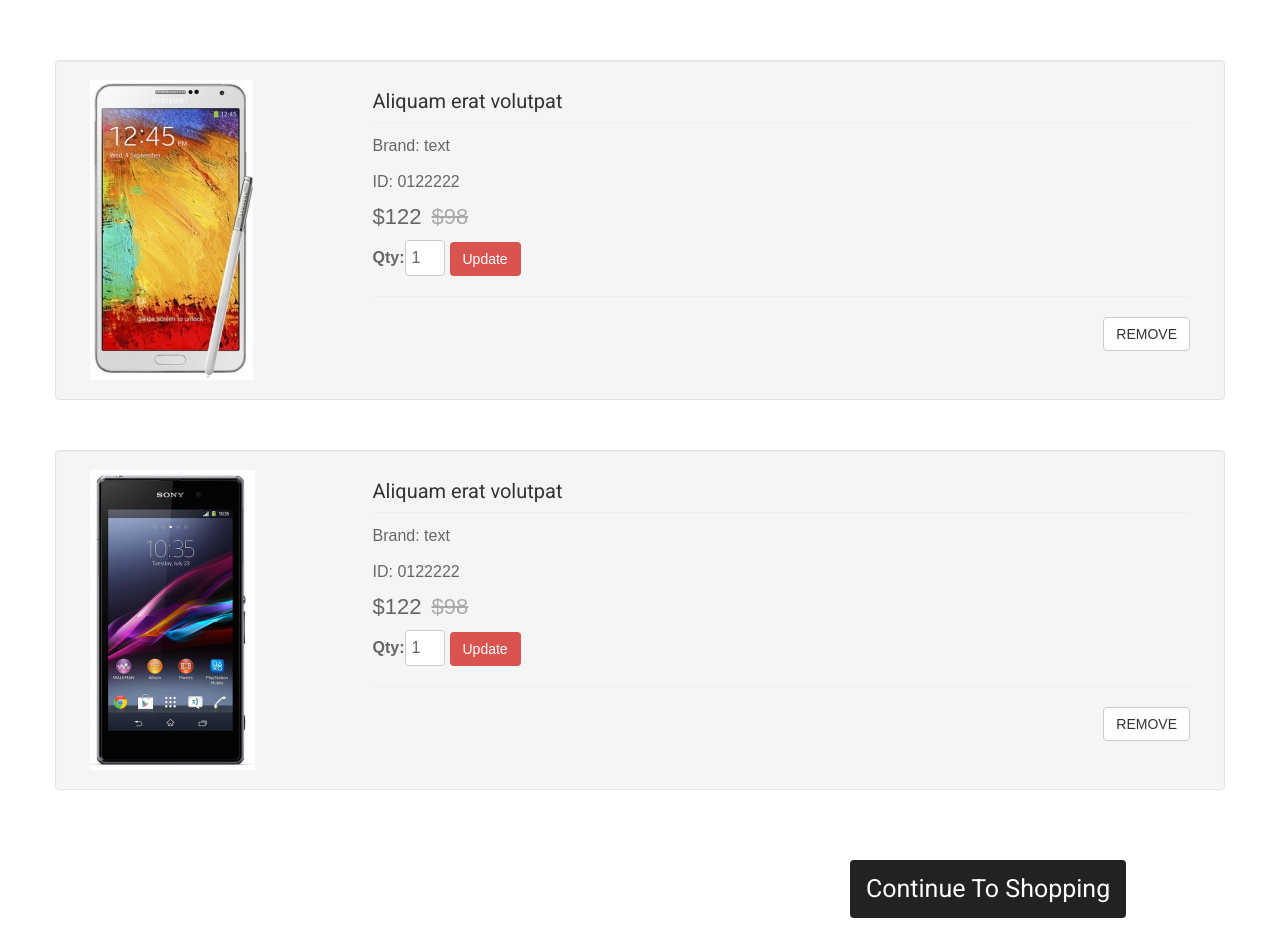
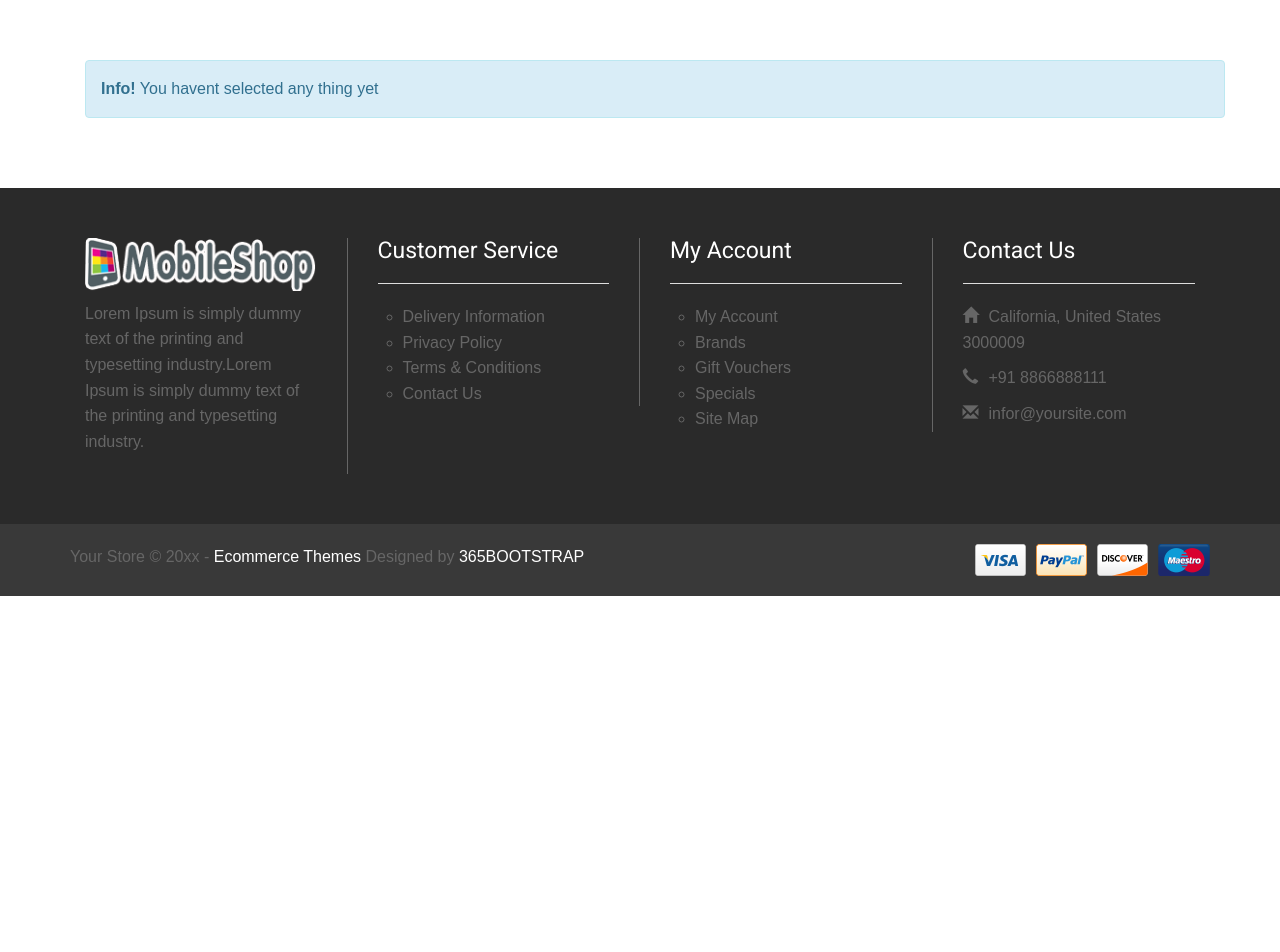
Before and after one commit to HamzaYousuf7/MobileShop_MEANStacK, an Angular app: page /userCart in a window 1280 px wide. Shown: the part 380-1332 px from the top of the page. After the commit the page ends 976 px from the top, so only its background shows below. Built offline with nearby package versions, Linux system fonts and the light colour scheme; a web font is replaced by a local one.

Commit message:
cart comp finshed and nav bar also updated

```diff
--- a/src/app/components/navbar/navbar.component.html
+++ b/src/app/components/navbar/navbar.component.html
@@ -27,7 +27,7 @@
       </form>
     </div>
     <div class="col-md-4">
-      <div id="cart"><a class="btn btn-1" routerLink="userCart"><span class="glyphicon glyphicon-shopping-cart"></span>CART : 0 ITEM</a></div>
+      <div id="cart"><a class="btn btn-1" routerLink="userCart"><span class="glyphicon glyphicon-shopping-cart"></span>CART : {{this.itemCount}} ITEM</a></div>
     </div>
   </div>
 </header>
--- a/src/app/components/navbar/navbar.component.ts
+++ b/src/app/components/navbar/navbar.component.ts
@@ -1,25 +1,37 @@
-import { Component, OnInit } from '@angular/core';
-import { Router } from '@angular/router';
+import { ProductsService } from "./../../Services/Products/products.service";
+import { Component, OnInit } from "@angular/core";
+import { Router } from "@angular/router";
 
-import { UserService } from './../../Services/User/user.service';
+import { UserService } from "./../../Services/User/user.service";
 @Component({
-  selector: 'app-navbar',
-  templateUrl: './navbar.component.html',
-  styleUrls: ['./navbar.component.css'],
+  selector: "app-navbar",
+  templateUrl: "./navbar.component.html",
+  styleUrls: ["./navbar.component.css"],
 })
 export class NavbarComponent implements OnInit {
-  constructor(private userService: UserService, private router: Router) {}
+  constructor(
+    private userService: UserService,
+    private productsService: ProductsService,
+    private router: Router
+  ) {}
   public isAuthenticated;
+  public itemCount: number;
   ngOnInit() {
-    this.isAuthenticated = this.userService.isAuthenticated
+    this.isAuthenticated = this.userService.isAuthenticated;
     this.userService.getAuthStatusListner().subscribe((isAuthenticated) => {
-      console.log("....?",this.userService.isAuthenticated)
+      console.log("....?", this.userService.isAuthenticated);
       this.isAuthenticated = isAuthenticated;
+    });
+
+    //item count
+    this.itemCount = 0; //init it will b zeroi
+    this.productsService.getUpdatedOrderList().subscribe((tempObj) => {
+      this.itemCount = tempObj.orderProducts.length;
     });
   }
 
   logout() {
     this.userService.logout();
-    this.router.navigate(['/']);
+    this.router.navigate(["/"]);
   }
 }
--- a/src/app/user-cart/user-cart.component.html
+++ b/src/app/user-cart/user-cart.component.html
@@ -8,59 +8,45 @@
         </ul>
       </div>
     </div>
-    <div class="row">
+    <div *ngIf="cartProduct.length > 0">
+      <div class="row" *ngFor="let product of cartProduct">
         <div class="product well">
           <div class="col-md-3">
             <div class="image">
-            <img src="../../assets/images/galaxy-note.jpg" />
+              <img
+                src="http://localhost:5000/{{ product.mainImg }}"
+                width="165px"
+                height="300px"
+              />
             </div>
           </div>
           <div class="col-md-9">
             <div class="caption">
-            <div class="name"><h3><a routerLink="/products">Aliquam erat volutpat</a></h3></div>
+              <div class="name">
+                <h3>
+                  <a routerLink="/products">{{ product.name }}</a>
+                </h3>
+              </div>
               <div class="info">
                 <ul>
-                <li>Brand: text</li>
-                <li>ID: 0122222</li>
+                  <li>Brand: {{ product.brandName }}</li>
+                  <li>ID: {{ product._id }}</li>
                 </ul>
               </div>
-            <div class="price">$122<span>$98</span></div>
-            <label>Qty: </label> <input class="form-inline quantity" type="text" value="1"><a routerLink="#" class="btn btn-2 ">Update</a>
-            <hr>
-            <a routerLink="#" class="btn btn-default pull-right">REMOVE</a>
+              <div class="price">
+                ${{ product.price - 100 }}<span>${{ product.price }}</span>
+              </div>
+              <label>Qty: </label> <span>{{ product.quantity }}</span>
             </div>
           </div>
-        <div class="clear"></div>
         </div>
       </div>
+
       <div class="row">
-      <div class="product well">
-        <div class="col-md-3">
-          <div class="image">
-            <img src="../../assets/images/Z1.png" />
-          </div>
-        </div>
-        <div class="col-md-9">
-          <div class="caption">
-            <div class="name"><h3><a routerLink="product.html">Aliquam erat volutpat</a></h3></div>
-            <div class="info">
-              <ul>
-                <li>Brand: text</li>
-                <li>ID: 0122222</li>
-              </ul>
-            </div>
-            <div class="price">$122<span>$98</span></div>
-            <label>Qty: </label> <input class="form-inline quantity" type="text" value="1"><a routerLink="#" class="btn btn-2 ">Update</a>
-            <hr>
-            <a routerLink="#" class="btn btn-default pull-right">REMOVE</a>
-          </div>
-        </div>
-        <div class="clear"></div>
-      </div>
-    </div>
-    <div class="row">
-      <div class="col-md-4 col-md-offset-8 ">
-        <h1><a routerLink="#" class="btn btn-1">Continue To Shopping</a></h1>
+        <div class="col-md-4 col-md-offset-8">
+          <h1>
+            <a routerLink="/products" class="btn btn-1">Continue To Shopping</a>
+          </h1>
         </div>
       </div>
       <div class="row">
@@ -70,7 +56,7 @@
               <h6>Price Details</h6>
               <tr>
                 <td>Total</td>
-              <td>350.00</td>
+                <td>${{ totalPrice }}</td>
               </tr>
               <tr>
                 <td>Discount</td>
@@ -82,12 +68,19 @@
               </tr>
               <tr style="border-top: 1px solid #333">
                 <td><h5>TOTAL</h5></td>
-              <td>400.00</td>
+                <td>${{ totalPrice + 100 }}</td>
               </tr>
             </table>
-          <h1><a routerLink="#" class="btn btn-1">Checkout</a></h1>
+            <h1><a (click)="placeOrder()" class="btn btn-1">Checkout</a></h1>
           </div>
         </div>
       </div>
     </div>
+    <!-- END OF USER CART -->
+    <div class="container" *ngIf="cartProduct.length <= 0">
+      <div class="alert alert-info">
+        <strong>Info!</strong> You havent selected any thing yet
       </div>
+    </div>
+  </div>
+</div>
--- a/src/app/user-cart/user-cart.component.ts
+++ b/src/app/user-cart/user-cart.component.ts
@@ -1,15 +1,29 @@
-import { Component, OnInit } from '@angular/core';
+import { ProductsService } from "./../Services/Products/products.service";
+import { Component, OnInit } from "@angular/core";
 
 @Component({
-  selector: 'app-user-cart',
-  templateUrl: './user-cart.component.html',
-  styleUrls: ['./user-cart.component.css']
+  selector: "app-user-cart",
+  templateUrl: "./user-cart.component.html",
+  styleUrls: ["./user-cart.component.css"],
 })
 export class UserCartComponent implements OnInit {
-
-  constructor() { }
+  constructor(private productsService: ProductsService) {}
+  public cartProduct;
+  public totalPrice;
 
   ngOnInit() {
+    this.cartProduct = this.productsService.orderProducts;
+    this.totalPrice = this.productsService.totalPrice;
+    this.productsService.getUpdatedOrderList().subscribe((temp) => {
+      console.log("what are we getting in the cart arr", temp);
+      this.cartProduct = temp.orderProducts;
+      this.totalPrice = temp.totalPrice;
+      console.log(this.totalPrice)
+    });
   }
 
+  placeOrder(){
+    //CALL HTTP SERVICE
+    alert("TODO")
+  }
 }
```
Lines whose indentation alone changed are shown as unchanged.
